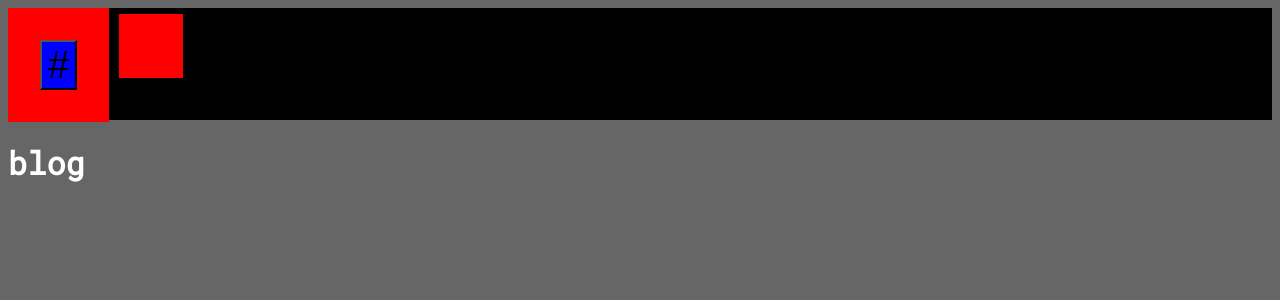
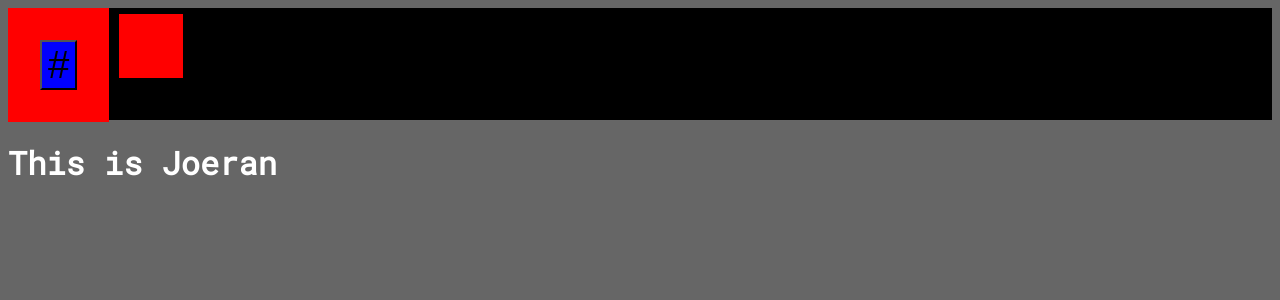
Before and after one commit to joeranriess/blog, a Jekyll site: the page built from index.html, in a window 1280 px wide. Shown: the top 300 px of the page. Built offline with Jekyll 4.4.1, drawn with Linux system fonts in a browser that asks for light colours.

Commit message:
Another test

```diff
--- a/index.html
+++ b/index.html
@@ -2,4 +2,4 @@
 layout: default
 ---
 
-<h1>blog</h1>
+<h1>This is Joeran</h1>
```
